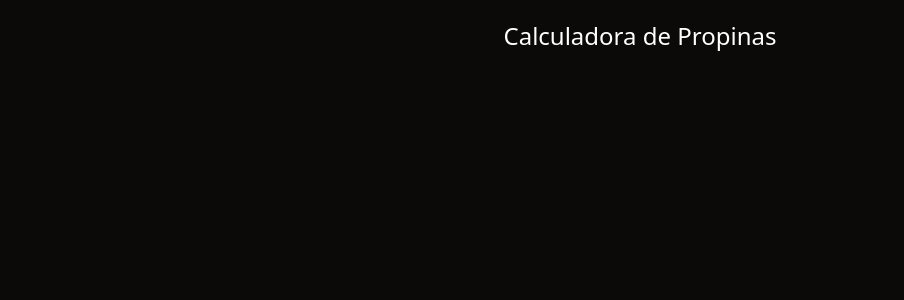
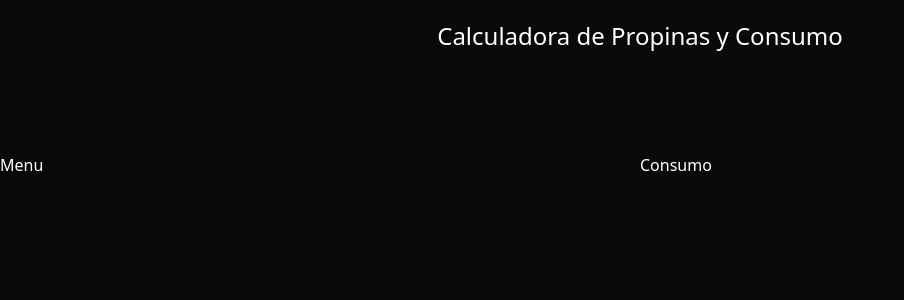
Before and after one commit to jespejo-run-dev/calculadora_propinas, a React (Vite) app: page / in a window 1280 px wide. Shown: the top 300 px of the page, without its empty margins (0-904 px from the left). Built offline with nearby package versions, Linux system fonts and the light colour scheme.

Commit message:
Agregando Contenedores Principales

```diff
--- a/src/App.tsx
+++ b/src/App.tsx
@@ -9,9 +9,18 @@ const App = () => {
     <>
       <div className="bg-stone-950 text-white min-h-screen">
         <header className="border-b border-black/2 dark:border-white/30">
-          <h1 className="text-center text-2xl p-5">Calculadora de Propinas</h1>
+          <h1 className="text-center text-2xl p-5">Calculadora de Propinas y Consumo</h1>
+        </header>
 
-        </header>
+        <main className='max-w-7xl mx-auto py-20 grid md:grid-cols-2'>
+          <div>
+            <h3>Menu</h3>
+          </div>
+
+          <div>
+            <h3>Consumo</h3>
+          </div>
+        </main>
       </div>
     </>
   )
```
